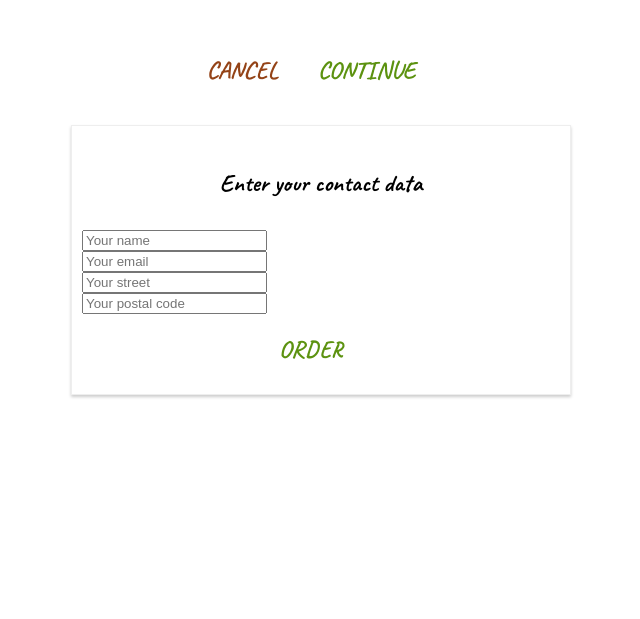
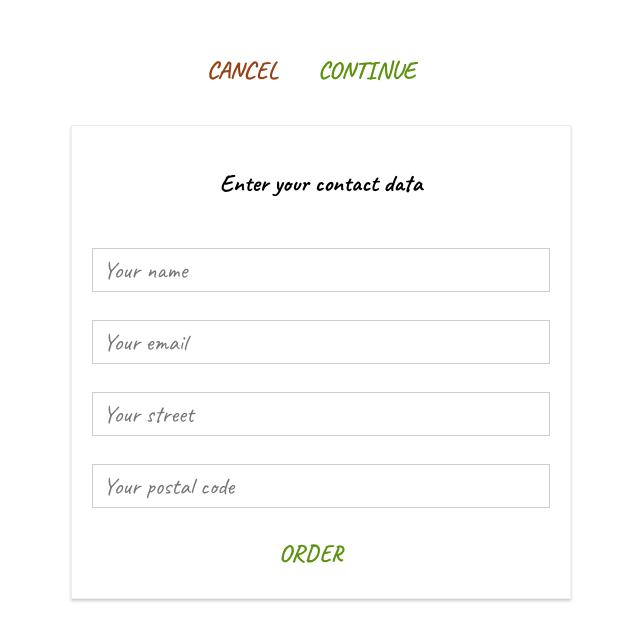
Before and after one commit to DawidSzpener/Burger, a React app: page /checkout/contact-data in a window 1280 px wide. Shown: the part 729-1348 px from the top of the page, without its empty margins (319-959 px from the left). Before the commit the page ends 1144 px from the top, so only its background shows below. Built offline with nearby package versions, Linux system fonts and the light colour scheme; a web font is replaced by a local one.

Commit message:
feat: created a custom form component and replaced the basic react one in our app

```diff
--- /dev/null
+++ b/src/components/UI/Form/Form.css
@@ -0,0 +1,27 @@
+.Input {
+  padding: 10px;
+  width: 100%;
+  box-sizing: border-box;
+}
+
+.Label {
+  font-weight: bold;
+  display: block;
+  margin-bottom: 8px;
+}
+
+.InputElement {
+  outline: none;
+  border: 1px solid #ccc;
+  background-color: white;
+  font: inherit;
+  padding: 6px 10px;
+  display: block;
+  width: 100%;
+  box-sizing: border-box;
+}
+
+.InputElement:focus {
+  outline: none;
+  background-color: white;
+}
--- /dev/null
+++ b/src/components/UI/Form/Form.js
@@ -0,0 +1,26 @@
+import React from 'react'
+import classes from './Form.css'
+
+const form = (props) => {
+  let inputElement = null
+
+  switch (props.inputtype) {
+    case('input'):
+      inputElement = <input className={classes.InputElement} {...props}/>
+      break
+    case('textarea'):
+      inputElement = <textarea className={classes.InputElement} {...props}/>
+      break
+    default:
+      inputElement = <input className={classes.InputElement} {...props}/>
+  }
+
+  return (
+    <div className={classes.Input}>
+      <label className={classes.Label}>{props.label}</label>
+      {inputElement}
+    </div>
+  )
+}
+
+export default form
--- a/src/containers/Checkout/ContactData/ContactData.css
+++ b/src/containers/Checkout/ContactData/ContactData.css
@@ -8,10 +8,6 @@
   box-sizing: border-box;
 }
 
-.Input {
-  display: block;
-}
-
 @media (min-width: 600px) {
   .ContactData {
     width: 500px;
--- a/src/containers/Checkout/ContactData/ContactData.js
+++ b/src/containers/Checkout/ContactData/ContactData.js
@@ -3,6 +3,7 @@
 import classes from './ContactData.css'
 import axios from '../../../axios-orders'
 import Spinner from '../../../components/UI/Spinner/Spinner'
+import Input from '../../../components/UI/Form/Form'
 
 class ContentData extends Component {
   state = {
@@ -39,10 +40,10 @@
   render () {
     let form = (
       <form>
-      <input className={classes.Input} type="text" name="name" placeholder="Your name" />
-      <input className={classes.Input} type="email" name="email" placeholder="Your email" />
-      <input className={classes.Input} type="text" name="street" placeholder="Your street" />
-      <input className={classes.Input} type="text" name="postal" placeholder="Your postal code" />
+      <Input inputtype='input' type="text" name="name" placeholder="Your name" />
+      <Input inputtype='input' type="email" name="email" placeholder="Your email" />
+      <Input inputtype='input' type="text" name="street" placeholder="Your street" />
+      <Input inputtype='input' type="text" name="postal" placeholder="Your postal code" />
       <Button btnType="Success" clicked={this.orderHandler}>ORDER</Button>
     </form>
     )
```
